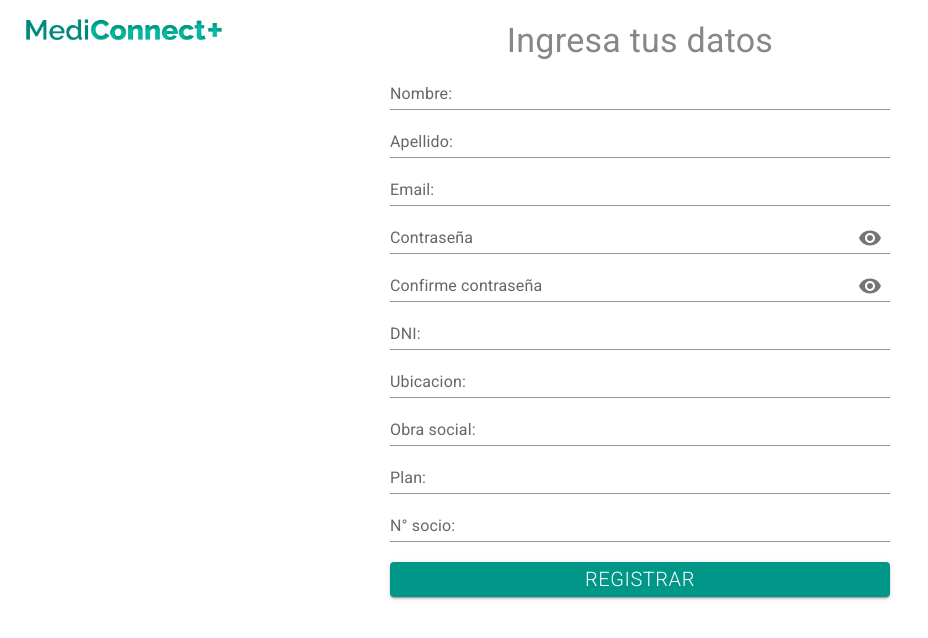
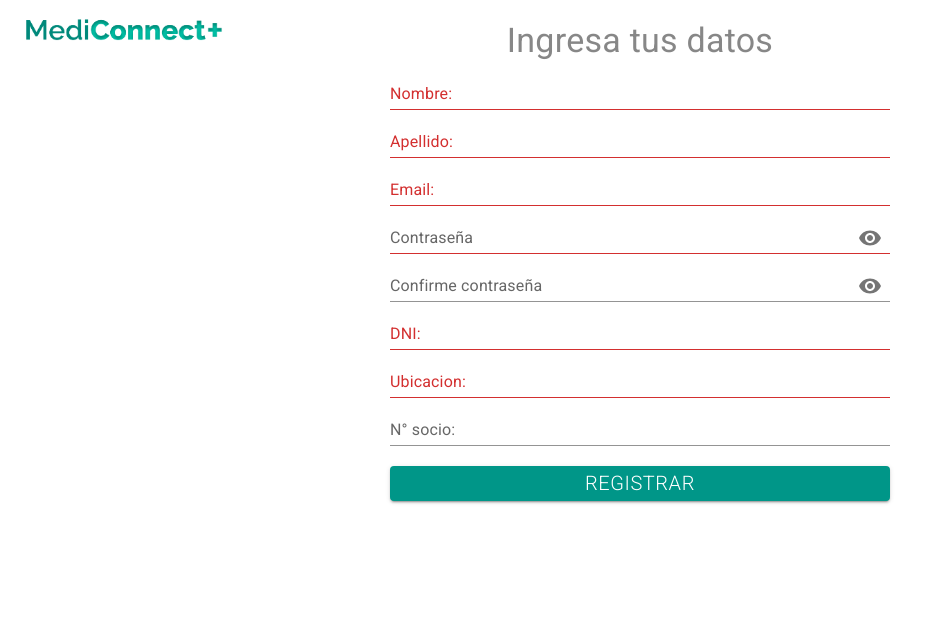
Before and after one commit to mircogrosch/MediConnect-, a React (Create React App) app in the folder client/: page /register/pacient in a window 1280 px wide. Shown: the top 638 px of the page, without its empty margins (0-928 px from the left). Built offline with nearby package versions, Linux system fonts and the light colour scheme.

Commit message:
refactor(client/src/components/FormPacientCreate/FormPacientCreate.jsx): cambios necesarios para conectar al back

```diff
--- a/client/src/components/FormPacientCreate/FormPacientCreate.jsx
+++ b/client/src/components/FormPacientCreate/FormPacientCreate.jsx
@@ -17,6 +17,7 @@ import {handleChange,
     handleMouseDownPassword,
     handleSubmit} from '../Controlers/Controlers'
 import SimpleAppBar from "../AppBar/SimpleAppBar";
+import { useDispatch } from "react-redux";
 
 const MyButton = styled(Button)({
     width: '500px',
@@ -36,6 +37,7 @@ const MyTitle = styled(Typography)({
 
 const FormPacientCreate = () =>{
     let errors = {}
+    const dispatch = useDispatch()
 
     const [values, setValues] = useState({
         name: "",
@@ -47,13 +49,17 @@ const FormPacientCreate = () =>{
         showConf: false,
         dni: "",
         address: "",
-        os: "",
-        plan: "",
-        numSoc: "",
+        // os: "",
+        // plan: "",
+        num_member: "",
     });
-    if(values.password === values.confirmPass){
-        errors.idemPass = 'Contraseña distinta'
-    }
+    if(!values.name) {errors.name = 'Se requiere un Nombre'};
+    if(!values.lastname) {errors.lastname = 'Se requiere un Apellido'};
+    if(!values.email) {errors.email = 'Se requiere un Email'};
+    if(!values.password) {errors.password = 'Se requiere contraseña'};
+    if(values.password !== values.confirmPass) {errors.idemPass = 'Contraseña distinta'};
+    if(!values.dni) {errors.dni = 'Se requiere un DNI'};
+    if(!values.address) {errors.address = 'Se requiere una Direccion'};
 
     return(
         <>
@@ -70,18 +76,21 @@ const FormPacientCreate = () =>{
             <MyTitle variant='h4' align='center'>Ingresa tus datos</MyTitle>
                 <FormControl>
                         <MyInput
+                        error={errors.name ? true : false}
                         id="standard-basic"
                         label="Nombre:"
                         variant="standard"
                         value={values.name}
                         onChange={handleChange('name', values, setValues)}/>
                         <MyInput
+                        error={errors.lastname ? true : false}
                         id="standard-basic"
                         label="Apellido:"
                         variant="standard"
                         value={values.lastname}
                         onChange={handleChange('lastname', values, setValues)}/>
                         <MyInput
+                        error={errors.email ? true : false}
                         id="standard-basic"
                         label="Email:"
                         variant="standard"
@@ -90,6 +99,7 @@ const FormPacientCreate = () =>{
                         <FormControl variant='standard'>
                             <InputLabel htmlFor='standar-adornment-password'>Contraseña</InputLabel>
                             <Input
+                            error={errors.password ? true : false}
                             id='standar-adornment-password'
                             type={values.showPassword ? 'text' : 'password'}
                             value={values.password}
@@ -108,7 +118,7 @@ const FormPacientCreate = () =>{
                         <FormControl variant='standard'>
                             <InputLabel htmlFor='standar-adornment-password'>Confirme contraseña</InputLabel>
                             <Input
-                            error={errors.idemPass ? false : true}
+                            error={errors.idemPass ? true : false}
                             id='standar-adornment-password'
                             type={values.showConf ? 'text' : 'password'}
                             value={values.confirmPass}
@@ -125,18 +135,20 @@ const FormPacientCreate = () =>{
                             }/>
                         </FormControl>
                         <MyInput
+                        error={errors.dni ? true : false}
                         id="standard-basic"
                         label="DNI:"
                         variant="standard"
                         value={values.dni}
                         onChange={handleChange("dni", values, setValues)}/>
                         <MyInput
+                        error={errors.address ? true : false}
                         id="standard-basic"
                         label="Ubicacion:"
                         variant="standard"
                         value={values.address}
                         onChange={handleChange('address', values, setValues)}/>
-                        <MyInput
+                        {/* <MyInput
                         id="standard-basic"
                         label="Obra social:"
                         variant="standard"
@@ -147,18 +159,18 @@ const FormPacientCreate = () =>{
                         label="Plan:"
                         variant="standard"
                         value={values.plan}
-                        onChange={handleChange('plan', values, setValues)}/>
+                        onChange={handleChange('plan', values, setValues)}/> */}
                         <MyInput
                         id="standard-basic"
                         label="N° socio:"
                         variant="standard"
-                        value={values.numSoc}
-                        onChange={handleChange('numSoc', values, setValues)}/>
+                        value={values.num_member}
+                        onChange={handleChange('num_member', values, setValues)}/>
                 </FormControl>
             </Grid>
                 <MyButton
                 variant='contained'
-                onClick={(e) => handleSubmit(e, values, setValues)}
+                onClick={(e) => handleSubmit(e, errors, values, setValues, dispatch, )}
                 >Registrar</MyButton>
         </Grid>
         </>
```
